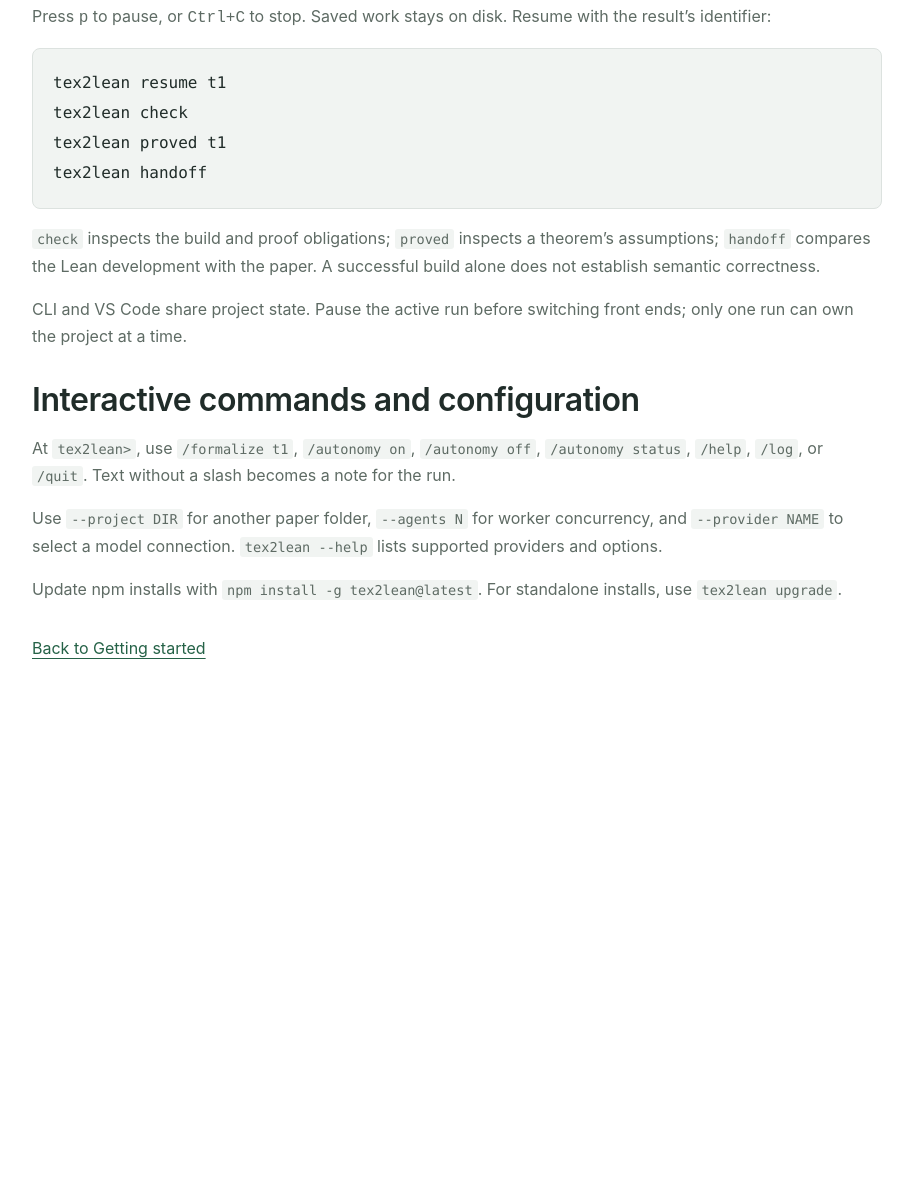
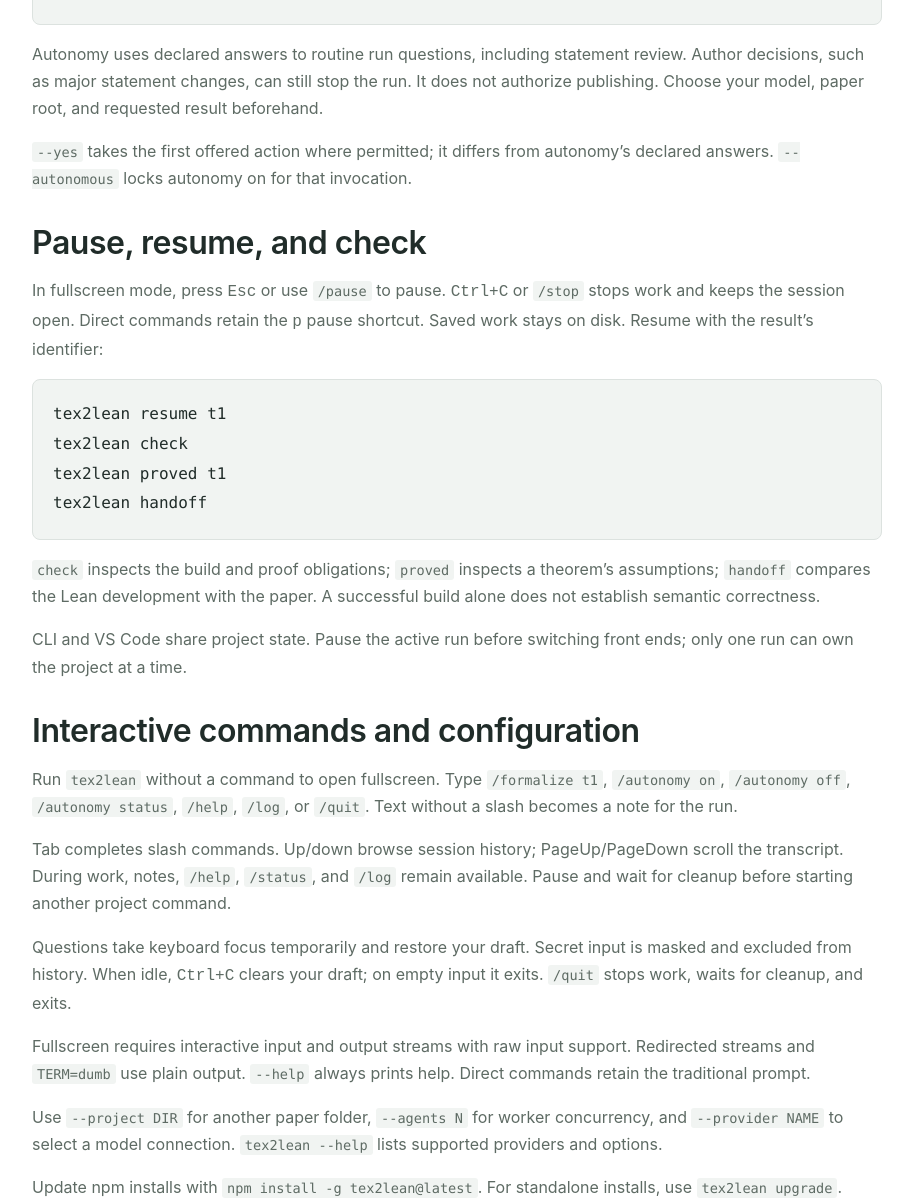
Before and after one commit to meelgroup/tex2lean-web, a website: page cli.html in a window 1280 px wide. Shown: the part 2401-3605 px from the top of the page, without its empty margins (183-1096 px from the left). Before the commit the page ends 3127 px from the top, so only its background shows below. Drawn offline with Linux system fonts and the light colour scheme.

Commit message:
Document fullscreen CLI workflow and keyboard controls

```diff
--- a/cli.html
+++ b/cli.html
@@ -58,6 +58,15 @@
       </section>
       <section aria-labelledby="first-result">
         <h2 id="first-result">Formalize your first result</h2>
+        <p>Open the interactive terminal:</p>
+        <pre><code>cd /path/to/your/paper
+tex2lean</code></pre>
+        <p>Run <code>/connect</code>, <code>/setup</code>, and
+          <code>/scan</code>, then <code>/formalize t1</code> with an identifier
+          from your scan. The input box stays fixed at the bottom while work
+          continues above it. For another folder, use
+          <code>tex2lean --project DIR</code>.</p>
+        <p>Direct commands are also available:</p>
         <pre><code>cd /path/to/your/paper
 tex2lean connect
 tex2lean setup
@@ -97,7 +106,10 @@
       </section>
       <section aria-labelledby="resume">
         <h2 id="resume">Pause, resume, and check</h2>
-        <p>Press <kbd>p</kbd> to pause, or <kbd>Ctrl+C</kbd> to stop.
+        <p>In fullscreen mode, press <kbd>Esc</kbd> or use
+          <code>/pause</code> to pause. <kbd>Ctrl+C</kbd> or
+          <code>/stop</code> stops work and keeps the session open.
+          Direct commands retain the <kbd>p</kbd> pause shortcut.
           Saved work stays on disk. Resume with the result’s identifier:</p>
         <pre><code>tex2lean resume t1
 tex2lean check
@@ -112,11 +124,25 @@
       </section>
       <section aria-labelledby="prompt">
         <h2 id="prompt">Interactive commands and configuration</h2>
-        <p>At <code>tex2lean&gt;</code>, use <code>/formalize t1</code>,
+        <p>Run <code>tex2lean</code> without a command to open fullscreen.
+          Type <code>/formalize t1</code>,
           <code>/autonomy on</code>, <code>/autonomy off</code>,
           <code>/autonomy status</code>, <code>/help</code>,
           <code>/log</code>, or <code>/quit</code>.
           Text without a slash becomes a note for the run.</p>
+        <p>Tab completes slash commands. Up/down browse session history;
+          PageUp/PageDown scroll the transcript. During work, notes,
+          <code>/help</code>, <code>/status</code>, and <code>/log</code>
+          remain available. Pause and wait for cleanup before starting another
+          project command.</p>
+        <p>Questions take keyboard focus temporarily and restore your draft.
+          Secret input is masked and excluded from history. When idle,
+          <kbd>Ctrl+C</kbd> clears your draft; on empty input it exits.
+          <code>/quit</code> stops work, waits for cleanup, and exits.</p>
+        <p>Fullscreen requires interactive input and output streams with raw
+          input support. Redirected streams and <code>TERM=dumb</code> use
+          plain output. <code>--help</code> always prints help.
+          Direct commands retain the traditional prompt.</p>
         <p>Use <code>--project DIR</code> for another paper folder,
           <code>--agents N</code> for worker concurrency, and
           <code>--provider NAME</code> to select a model connection.
```
